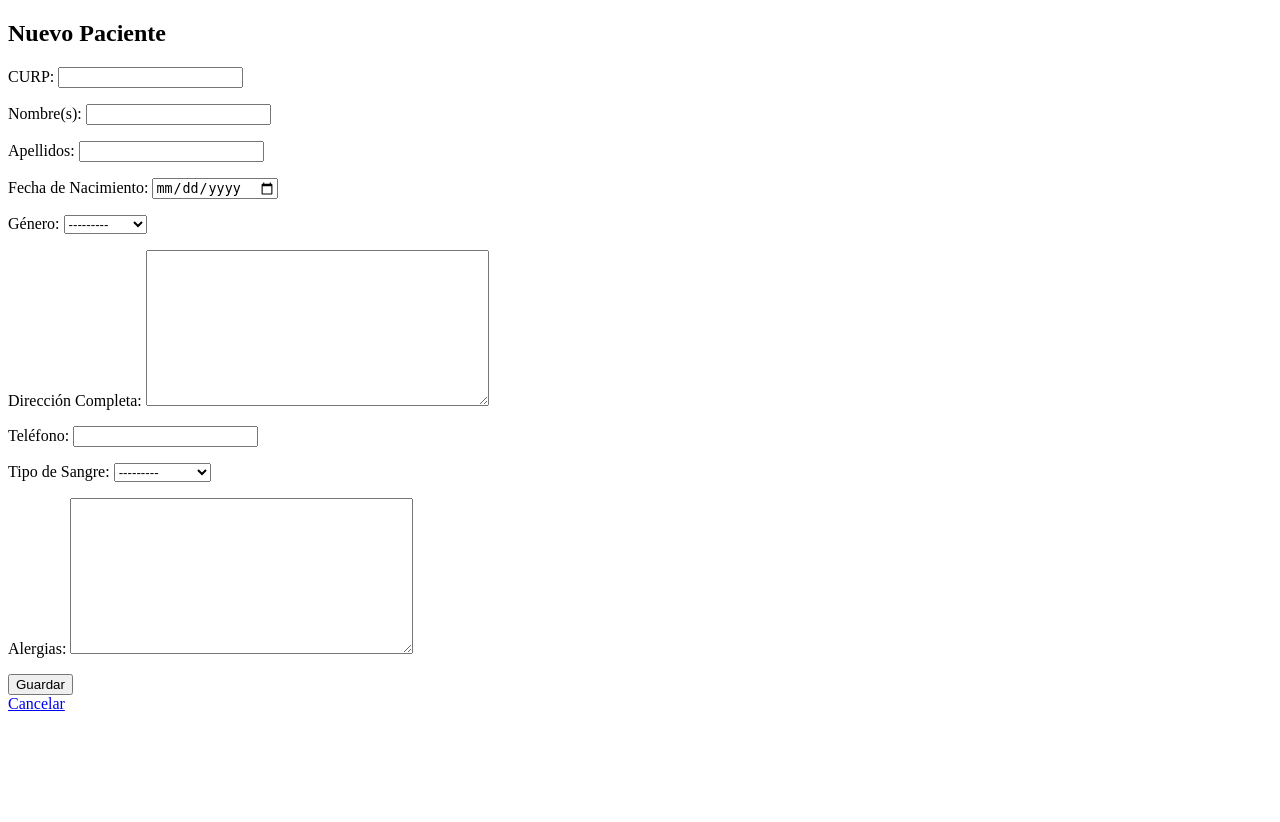
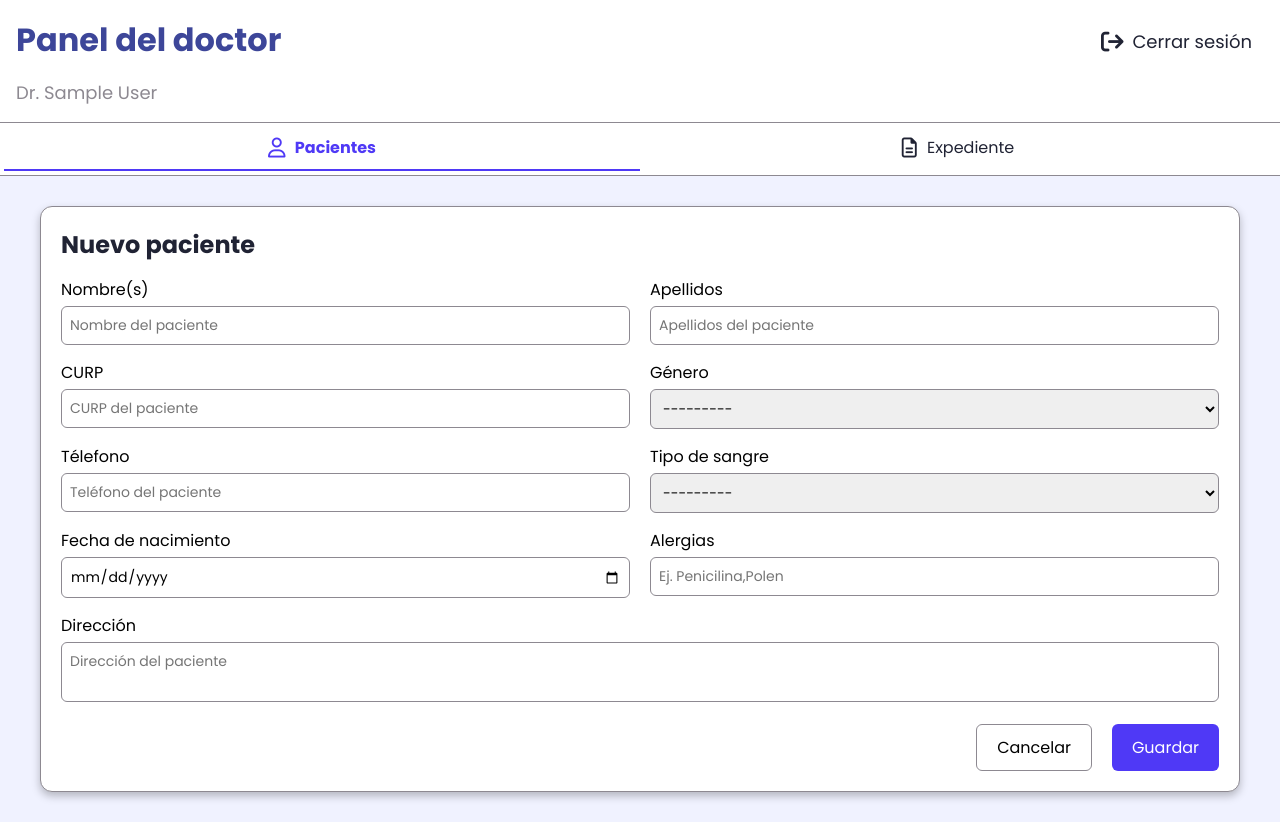
Before and after one commit to AlanMtz02/Proyecto-Integrador-I, a Django app: page /pacientes/nuevo/ in a window 1280 px wide. Before the commit the page ends 711 px from the top, so only its background shows below. Run offline with Django 5.2, Linux system fonts and the light colour scheme; the visitor is signed in with stand-in values (Sample User, id 1).

Commit message:
Diseño de crear_paciente. Modificacion a clase activa en base.html

```diff
--- a/clinica/forms.py
+++ b/clinica/forms.py
@@ -1,5 +1,8 @@
 from django import forms
 from .models import Paciente,NotaMedica,Medicamento,Vacuna
+
+
+#LOS CAMPOS DEBEN SER IGUALES AL DE models.py
 
 class PacienteForm(forms.ModelForm):
     class Meta:
@@ -8,7 +11,66 @@ class PacienteForm(forms.ModelForm):
         exclude=['es_activo']
 
         #Forzar al campo fecha_nacimiento para que sea tipo calendario
-        widgets = {'fecha_nacimiento': forms.DateInput(attrs={'type': 'date'}), }
+        widgets = {
+            'nombre':forms.TextInput(attrs={
+                'class': 'crear_paciente_form_control',
+                'placeholder':'Nombre del paciente'
+            }),
+
+
+            'apellidos':forms.TextInput(attrs={
+                'class':'crear_paciente_form_control',
+                'placeholder':'Apellidos del paciente'
+            }),
+
+
+            #SELECT porque son opciones predefinidas (vienen de models.py)
+            'genero':forms.Select(attrs={
+                'class':'crear_paciente_form_control'
+
+            }),
+
+
+            'curp':forms.TextInput(attrs={
+                'class':'crear_paciente_form_control',
+                'placeholder':'CURP del paciente'
+            }),
+
+
+            'telefono':forms.TextInput(attrs={
+                'class':'crear_paciente_form_control',
+                'placeholder':'Teléfono del paciente'
+            }),
+
+
+            #SELECT porque son opciones predefinidas
+            'tipo_sangre':forms.Select(attrs={
+                'class':'crear_paciente_form_control',
+            }),
+
+
+            #type: date para que aparezca el calendario
+            'fecha_nacimiento': forms.DateInput(attrs={
+                'class': 'crear_paciente_form_control',
+                'type': 'date'
+            }),
+
+
+            'alergias':forms.TextInput(attrs={
+                'class':'crear_paciente_form_control',
+                'placeholder':'Ej. Penicilina,Polen'
+            }),
+
+
+            #Direccion abarca todo el ancho y es mas grande
+            'direccion':forms.Textarea(attrs={
+                'class':'crear_paciente_form_control direccion-input',
+                'placeholder':'Dirección del paciente',
+                'rows':2,
+
+            })
+
+            }
 
 
 # ------------------------- # Formulario de Nota Médica # -------------------------
--- a/static/css/estilos.css
+++ b/static/css/estilos.css
@@ -3,6 +3,7 @@
     --primario-boton-iconos: #4f39f6;
     --texto-negro: #202334;
     --texto-claro: #8d8991;
+    --fondo:#f0f2ff;
 
 }
 
@@ -65,7 +66,7 @@ header {
     padding: 4px;
     border-bottom: 1px solid var(--texto-claro);
     border-top: 1px solid var(--texto-claro);
-    ;
+
 }
 
 .base_flex_nav a {
@@ -133,6 +134,7 @@ header {
     border-radius: 8px;
     font-weight: bold;
     transition: background-color 0.4s, color 0.4s;
+    cursor: pointer;
 
 }
 
@@ -183,7 +185,7 @@ header {
     /*oculta el texto que se desborda*/
     text-overflow: ellipsis;
     /*muestra ... al final*/
-    max-width: 260px;
+    max-width: 200px;
 }
 
 /*Contacto,fecha de nacimiento,tipo sangre,acciones*/
@@ -266,3 +268,122 @@ tbody tr td {
 .lista_pacientes_acciones a:nth-child(2):hover {
     background-color: #ffd6d6;
 }
+
+/*Resalta la coincidencia*/
+.highlight {
+    background-color: lightblue;
+}
+
+
+
+
+
+
+
+/*AQUI COMIENZA LA SECCION DE CREAR PACIENTE*/
+.crear_paciente{
+    display: flex;
+    justify-content: center;
+    align-items: center;
+    min-height: 80vh;
+    background-color: var(--fondo);
+    padding: 30px;
+
+}
+
+/*Card donde van los campos*/
+.crear_paciente_card{
+    background-color: #ffffff;
+    padding: 20px;
+    border: 1px solid var(--texto-claro);
+    box-shadow: 0 4px 8px rgba(0, 0, 0, 0.25);
+    /*colocar un width*/
+    width: 1200px;
+    border-radius: 12px;
+}
+
+.crear_paciente_card h2{
+    color:var(--texto-negro);
+    margin-bottom: 15px;
+}
+
+.crear_paciente_form_row{
+    display: flex;
+    gap: 20px;
+    margin-bottom: 15px;
+}
+
+/*div que contiene el texto y campo.*/
+.crear_paciente_form_group{
+    flex: 1;
+}
+
+/*El campo (la clase esta en forms.py)*/
+.crear_paciente_form_control{
+    width: 100%; /*Se estira todo el ancho disponible*/
+    padding: 8px;
+    border: 1px solid var(--texto-claro);
+    border-radius: 6px;
+    font-size: 14px;
+    transition: border-color 0.3s;/*Trancision del borde*/
+    margin-top: 4px;
+}
+
+/*Al presionar el campo*/
+.crear_paciente_form_control:focus{
+    border-color: var(--primario-boton-iconos);
+    outline: none;
+    box-shadow: 0 0 5px rgba(79, 57, 246, 0.3);
+}
+
+.crear_paciente_form_row.crear_paciente_full_width{
+    display: block; /*Rompe el flex*/
+    margin-bottom: 15px;
+}
+
+/*Campo direccion*/
+.crear_paciente_form_control.direccion-input{
+    width: 100%;
+    resize: none;
+
+}
+
+.crear_paciente_form_actions{
+    display: flex;
+    justify-content: flex-end;
+    gap:20px
+}
+
+.crear_paciente_btn_cancelar{
+    text-decoration: none;
+    cursor: pointer;
+    color: black;
+    padding: 10px 20px;
+    background-color: #ffffff;
+    border: 1px solid var(--texto-claro);
+    border-radius: 6px;
+    font-size: 16px;
+    transition: background-color 0.4s, color 0.4s;
+}
+
+.crear_paciente_btn_guardar{
+    text-decoration: none;
+    cursor: pointer;
+    background-color: var(--primario-boton-iconos);
+    border-radius: 6px;
+    padding: 10px 20px;
+    color: #ffffff;
+    border: none;
+    font-size: 16px;
+    transition: background-color 0.4s, color 0.4s;
+}
+
+.crear_paciente_btn_cancelar:hover{
+    background-color: #d2d2d2;
+
+}
+
+.crear_paciente_btn_guardar:hover{
+    background-color: #3a2cc0;
+
+}
--- a/templates/clinica/base.html
+++ b/templates/clinica/base.html
@@ -39,12 +39,11 @@
         </div>
 
 
-       <!--Menus(se coloca la clase activo dependiendo del menu donde este)-->
-       <!-- request.resolver_match.url_name da el nombre de la vista actual. -->
-
-
+        <!--Menus(se coloca la clase activo dependiendo del menu donde este)-->
+        <!-- request.resolver_match.url_name da el nombre de la vista actual. -->
+         <!--Menu pacientes: lista_pacientes, crear_paciente,editar_paciente,eliminar_paciente-->
         <nav class="base_flex_nav">
-            <a href="{% url 'lista_pacientes' %}" class="{% if request.resolver_match.url_name == 'lista_pacientes' %}activo{% endif %}">
+            <a href="{% url 'lista_pacientes' %}" class="{% if request.resolver_match.url_name in 'lista_pacientes crear_paciente editar_paciente eliminar_paciente' %}activo{% endif %}">
                 <i class="fa-regular fa-user fa-lg"></i>
                 Pacientes
             </a>
--- a/templates/clinica/crear_paciente.html
+++ b/templates/clinica/crear_paciente.html
@@ -1,19 +1,88 @@
 <!--Recibe la variable form (que es la que tiene o pide todos los campos de paciente)-->
 <!--'nombre': forms.TextInput(attrs={'class': 'campo-nombre'}),-->
-<!DOCTYPE html>
-<html lang="en">
-<head>
-    <meta charset="UTF-8">
-    <meta name="viewport" content="width=device-width, initial-scale=1.0">
-    <title>Document</title>
-</head>
-<body>
-    <h2>Nuevo Paciente</h2>
-    <form method="post">
-        {% csrf_token %}
-        {{ form.as_p }}<!--Estos son los campos-->
-    <button type="submit">Guardar</button>
-    </form>
-    <a href="{% url 'lista_pacientes' %}">Cancelar</a>
-</body>
-</html>
+{% extends 'clinica/base.html' %}
+{% block title %} Crear paciente {% endblock %}
+
+{% block content %}
+    <section class="crear_paciente">
+        <div class="crear_paciente_card">
+            <h2>Nuevo paciente</h2>
+            <form method="post">
+                {% csrf_token %}
+
+                <!--Primera fila-->
+                <div class="crear_paciente_form_row">
+
+                    <div class="crear_paciente_form_group">
+                        <p>Nombre(s)</p>
+                        {{ form.nombre }}
+                    </div>
+
+                    <div class="crear_paciente_form_group">
+                        <p>Apellidos</p>
+                        {{ form.apellidos }}
+                    </div>
+
+                </div>
+
+                <!--Segunda fila-->
+                <div class="crear_paciente_form_row">
+                    <div class="crear_paciente_form_group">
+                        <p>CURP</p>
+                        {{ form.curp }}
+                    </div>
+
+                    <div class="crear_paciente_form_group">
+                        <p>Género</p>
+                        {{ form.genero }}
+                    </div>
+                </div>
+
+                <!--Tercera fila-->
+                <div class="crear_paciente_form_row">
+                    <div class="crear_paciente_form_group">
+                        <p>Télefono</p>
+                        {{ form.telefono }}
+                    </div>
+
+                    <div class="crear_paciente_form_group">
+                        <p>Tipo de sangre</p>
+                        {{ form.tipo_sangre }}
+                    </div>
+                </div>
+
+                <!--Cuarta fila-->
+                <div class="crear_paciente_form_row">
+                    <div class="crear_paciente_form_group">
+                        <p>Fecha de nacimiento</p>
+                        {{ form.fecha_nacimiento }}
+                    </div>
+
+                    <div class="crear_paciente_form_group">
+                        <p>Alergias</p>
+                        {{ form.alergias }}
+                    </div>
+                </div>
+
+                <!--Quinta fila (Solo 1 campo que abarca todo el ancho)-->
+                <div class="crear_paciente_form_row crear_paciente_full_width">
+                    <div class="crear_paciente_form_group">
+                        <p>Dirección</p>
+                        {{ form.direccion }}
+                    </div>
+                </div>
+
+                <div class="crear_paciente_form_actions">
+                    <a class="crear_paciente_btn_cancelar" href="{% url 'lista_pacientes' %}">Cancelar</a>
+                    <button class="crear_paciente_btn_guardar" type="submit">Guardar</button>
+                </div>
+
+            </form>
+
+        </div>
+    </section>
+
+
+
+
+{% endblock %}
```
Also changed, not shown: templates/clinica/lista_pacientes.html (+2 -6 lines).
